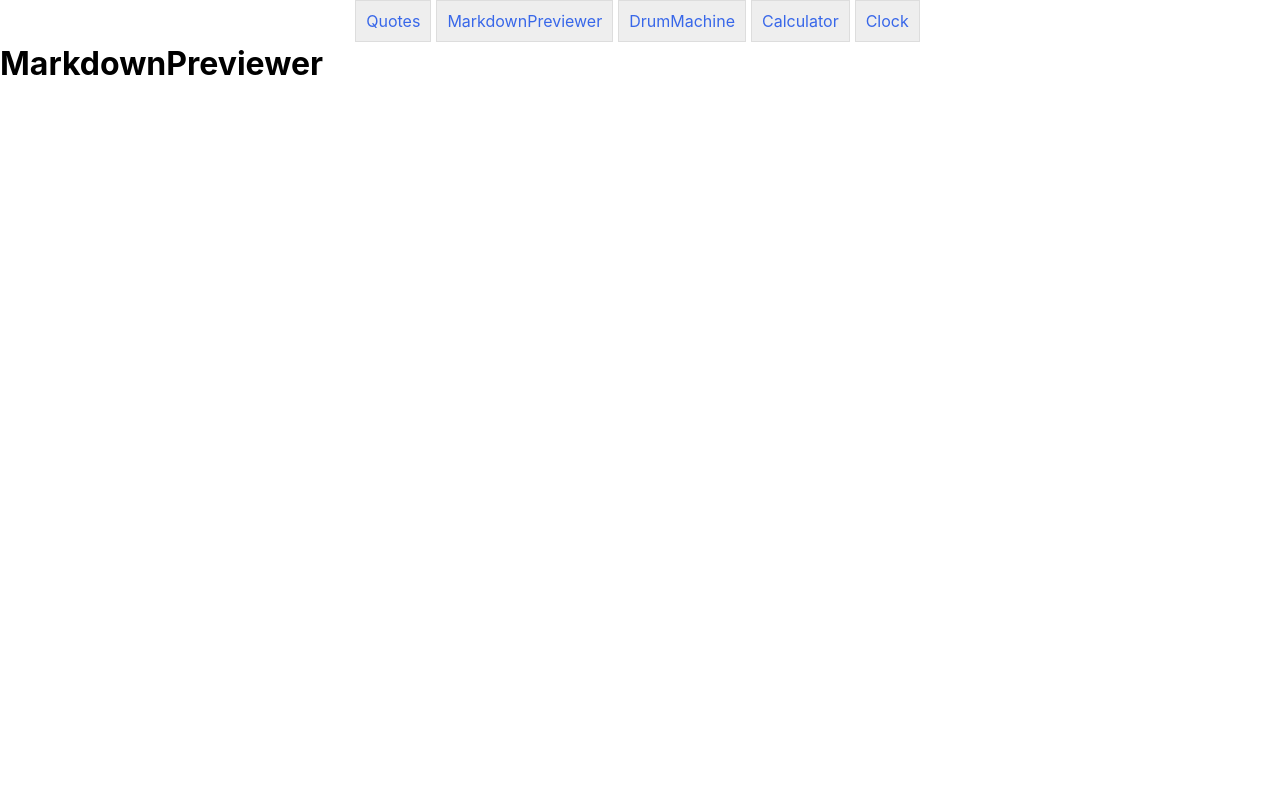
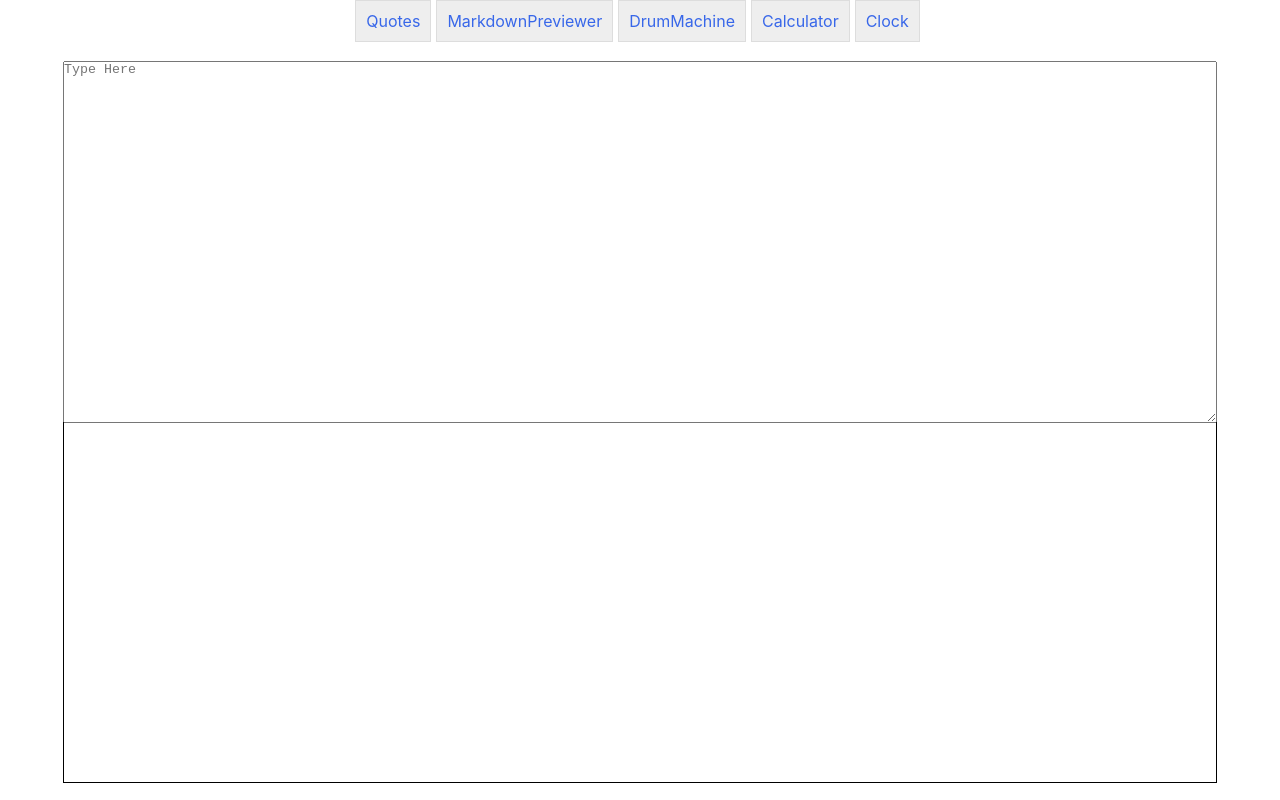
Before and after one commit to adrian007i/frontendev-freecodecamp, a React (Create React App) app: page /MarkdownPreviewer in a window 1280 px wide. Built offline with nearby package versions, Linux system fonts and the light colour scheme.

Commit message:
markdown previewer

```diff
--- a/package.json
+++ b/package.json
@@ -9,6 +9,7 @@
     "@testing-library/user-event": "^13.5.0",
     "react": "^18.2.0",
     "react-dom": "^18.2.0",
+    "react-markdown": "^8.0.3",
     "react-router-dom": "^6.3.0",
     "react-scripts": "5.0.1",
     "redux": "^4.2.0",
--- a/public/index.html
+++ b/public/index.html
@@ -39,4 +39,6 @@
       To create a production bundle, use `npm run build` or `yarn build`.
     -->
   </body>
+  <!-- testing scripts -->
+  <script src="https://cdn.freecodecamp.org/testable-projects-fcc/v1/bundle.js"></script>
 </html>
--- /dev/null
+++ b/src/actions/MarkdownAction.js
@@ -0,0 +1,6 @@
+import {KEY_PRESS} from "../constants";
+
+export const keyPressed = (raw)=> ({
+    type:KEY_PRESS,
+    value: raw
+});
--- a/src/constants.js
+++ b/src/constants.js
@@ -1,2 +1,6 @@
+// QUOTES
 export const NEW_QUOTE = "NEW_QUOTE";
 export const FETCH_QUOTE = "FETCH_QUOTE";
+
+// MARKDOWN PREVIEWER
+export const KEY_PRESS = "KEY_PRESS"
--- a/src/containers/MarkdownPreviewer.js
+++ b/src/containers/MarkdownPreviewer.js
@@ -1,6 +1,36 @@
-const MarkdownPreviewer = ()=>{
+import { connect } from 'react-redux';
+import ReactMarkdown from 'react-markdown';
 
-    return <h1>MarkdownPreviewer</h1>
+import {keyPressed} from "../actions/MarkdownAction";
+import "../css/MarkdownPreviewer.css";
+
+// maps the search field to the properties of the component
+const mapStateToProps = state => ({
+    raw: state.markdownReducer
+});
+
+// allows us to use the onSearchChange function
+const matchDispatchToProps = dispatch => ({
+    onKeyPressed: (event) => dispatch(keyPressed(event.target.value)),
+});
+
+const MarkdownPreviewer = (props) => {
+
+    const {raw, onKeyPressed} = props;
+
+    return (
+        <div className="app_block">
+            <div id="markdown_box">
+                <div id="editor_box">
+                    <textarea id="editor" onChange={onKeyPressed} placeholder="Type Here"></textarea>
+                </div>
+                <div id="preview">
+                <ReactMarkdown children={raw}></ReactMarkdown>
+                </div>
+            </div>
+        </div>
+
+    )
 }
 
-export default MarkdownPreviewer;
+export default connect(mapStateToProps, matchDispatchToProps)(MarkdownPreviewer);
--- /dev/null
+++ b/src/css/MarkdownPreviewer.css
@@ -0,0 +1,21 @@
+#markdown_box{
+    width: 100%;
+}
+
+#editor{
+    width: 90%;
+    margin: auto;
+    height: 100%;
+}
+
+#editor_box{
+    text-align: center;
+    height: 45vh;
+}
+
+#preview{
+    height: 45vh;
+    border: 1px solid black;
+    width: 90%;
+    margin: auto;
+}
--- /dev/null
+++ b/src/reducers/MarkdownReducer.js
@@ -0,0 +1,10 @@
+import {KEY_PRESS} from "../constants";
+
+export const markdownReducer = (state = "", action) => {
+    switch (action.type) {
+        case KEY_PRESS:
+            return action.value
+        default:
+            return state;
+    }
+}
--- a/src/reducers/root.js
+++ b/src/reducers/root.js
@@ -1,4 +1,5 @@
 import {combineReducers } from 'redux';
 import {quotesReducers} from './QuotesMachineReducer';
+import {markdownReducer} from './MarkdownReducer';
 
-export const rootReducer = combineReducers({quotesReducers});
+export const rootReducer = combineReducers({quotesReducers,markdownReducer});
```
Also changed, not shown: 2 other files (tests, documents, lock files or other folders).
